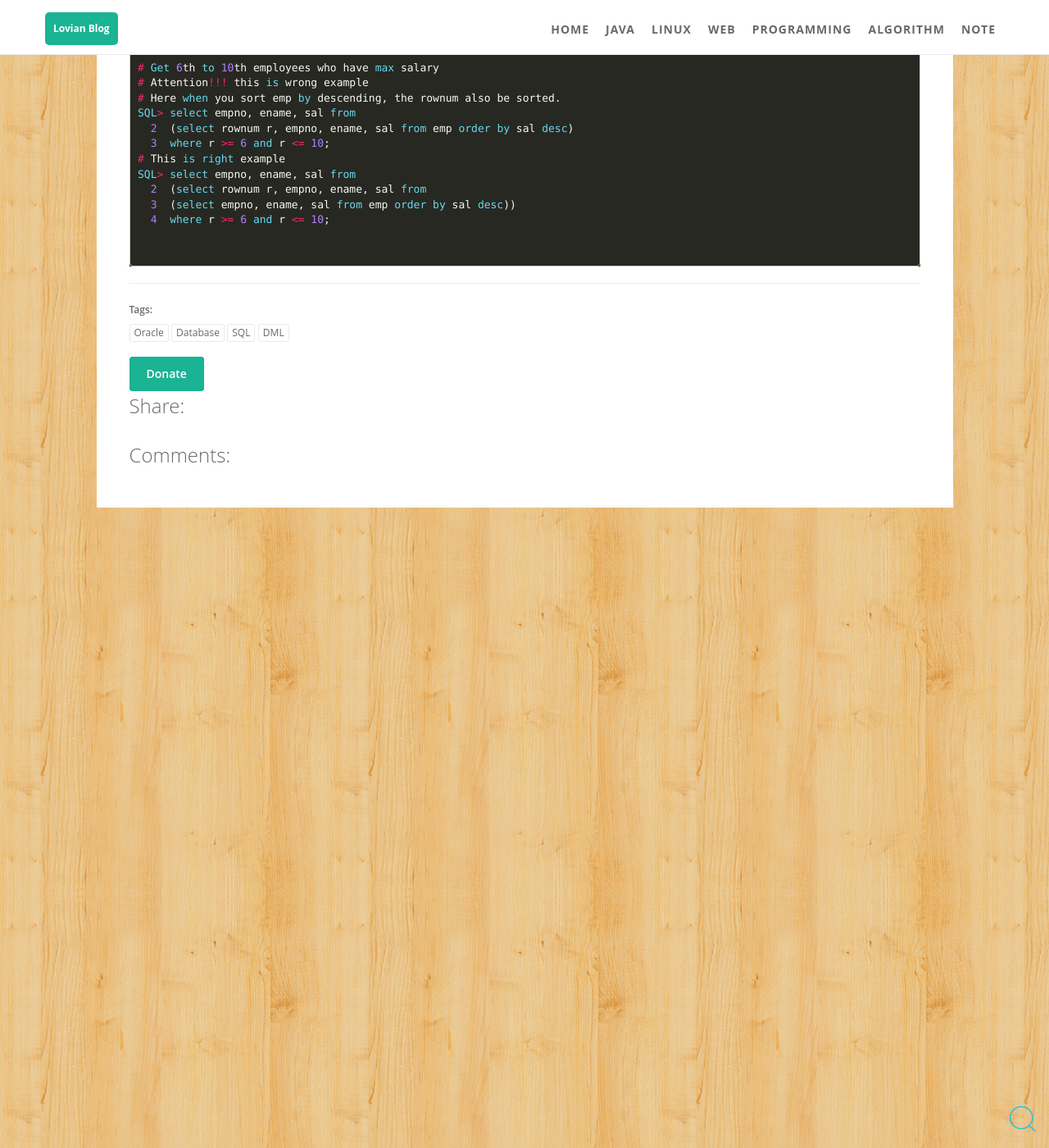
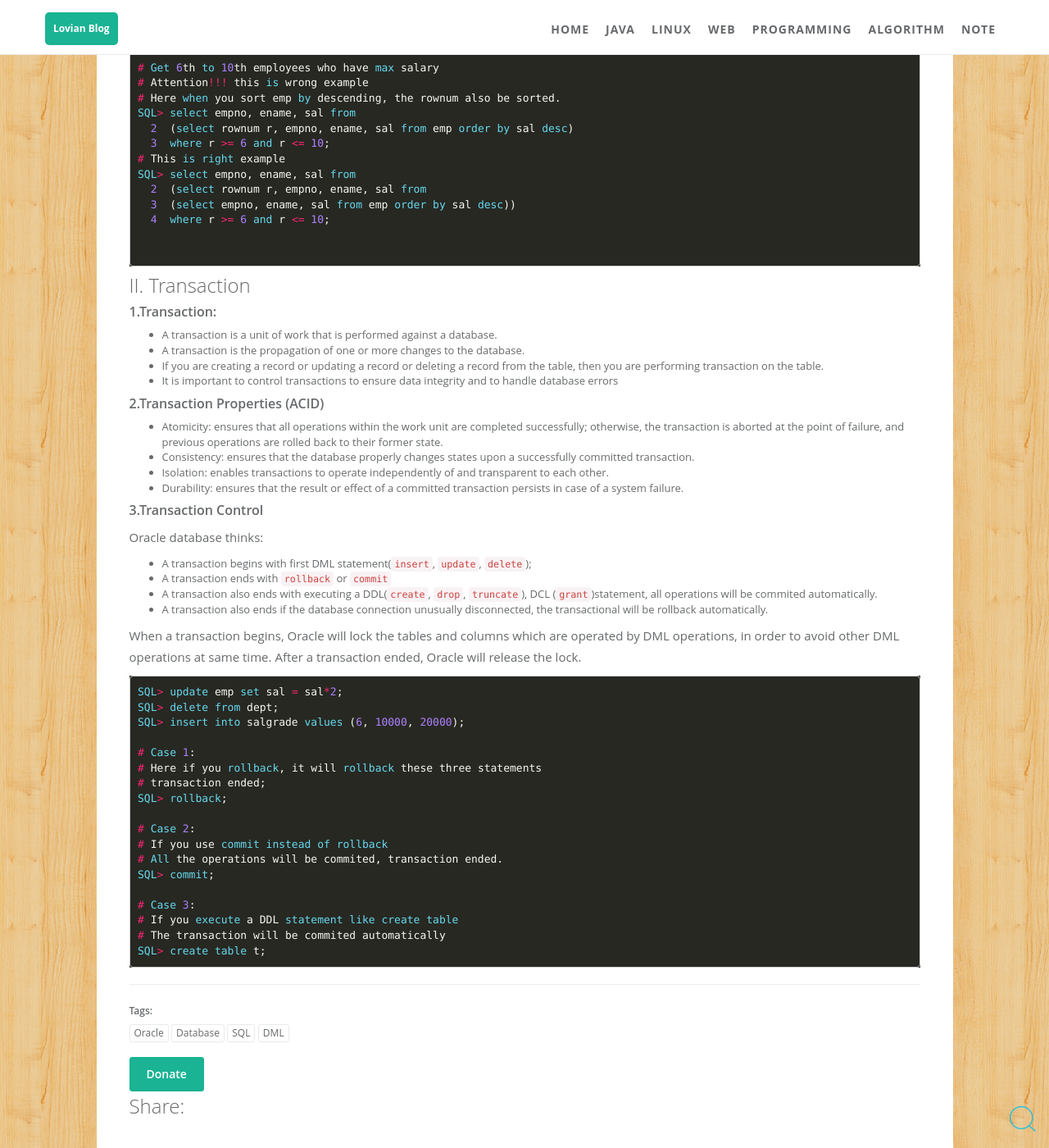
Before and after one commit to ZhengshuaiPENG/zhengshuaipeng.github.io, a Jekyll site: the page built from _posts/2016/06/2016-06-28-db-oracle-tutorial3.md, in a window 1280 px wide and 1400 px high, scrolled down 4511 px. Shown: the whole window at 82% size. Built offline with Jekyll 4.4.1, drawn with Linux system fonts in a browser that asks for light colours; comment, search, counter and statistics services are not loaded; some of the changed text lies outside the part shown.

Commit message:
finish tuto3

````diff
--- a/_posts/2016/06/2016-06-28-db-oracle-tutorial3.md
+++ b/_posts/2016/06/2016-06-28-db-oracle-tutorial3.md
@@ -1,9 +1,9 @@
 ---
 layout: post
-title:  "[Oracle Database] Oracle 11g xe tutorial 3: Export/Import, Insert, Update, Delete, rownum"
+title:  "[Oracle Database] Oracle 11g xe tutorial 3: Export/Import, Insert, Update, Delete, Transaction Control"
 date:   2016-06-28
-desc: "Orace 11g xe SQL tutorial3, how to use insert, update, delete, rownum in oracle"
-keywords: "Oracle 11g xe, database, Linux, export/import, backup , subquery, join, tutorial, SQL"
+desc: "Orace 11g xe SQL tutorial3, how to use insert, update, delete, rownum, transactional control in oracle"
+keywords: "Oracle 11g xe, database, Linux, export/import, backup , insert, update, delete, transaction, SQL"
 categories: [Web]
 tags: [Oracle,Database, SQL, DML]
 icon: fa-keyboard-o
@@ -244,3 +244,51 @@ SQL> select empno, ename, sal from
 
 
 ```
+
+## II. Transaction
+
+
+### 1.Transaction:
+
+-	A transaction is a unit of work that is performed against a database.
+-	A transaction is the propagation of one or more changes to the database.
+-	If you are creating a record or updating a record or deleting a record from the table, then you are performing transaction on the table.
+-	It is important to control transactions to ensure data integrity and to handle database errors
+
+### 2.Transaction Properties (ACID)
+
+-	Atomicity: ensures that all operations within the work unit are completed successfully; otherwise, the transaction is aborted at the point of failure, and previous operations are rolled back to their former state.
+-	Consistency: ensures that the database properly changes states upon a successfully committed transaction.
+-	Isolation: enables transactions to operate independently of and transparent to each other.
+-	Durability: ensures that the result or effect of a committed transaction persists in case of a system failure.
+
+### 3.Transaction Control
+
+Oracle database thinks:
+-	A transaction begins with first DML statement(```insert```, ```update```, ```delete```);
+-	A transaction ends with ```rollback``` or ```commit```
+-	A transaction also ends with executing a DDL(```create```, ```drop```, ```truncate```), DCL (```grant```)statement, all operations will be commited automatically.
+-	A transaction also ends if the database connection unusually disconnected, the transactional will be rollback automatically.
+
+When a transaction begins, Oracle will lock the tables and columns which are operated by DML operations, in order to avoid other DML operations at same time. After a transaction ended, Oracle will release the lock.
+
+```sql
+SQL> update emp set sal = sal*2;
+SQL> delete from dept;
+SQL> insert into salgrade values (6, 10000, 20000);
+
+# Case 1:
+# Here if you rollback, it will rollback these three statements
+# transaction ended;
+SQL> rollback;
+
+# Case 2:
+# If you use commit instead of rollback
+# All the operations will be commited, transaction ended.
+SQL> commit;
+
+# Case 3:
+# If you execute a DDL statement like create table
+# The transaction will be commited automatically
+SQL> create table t;
+```
````
